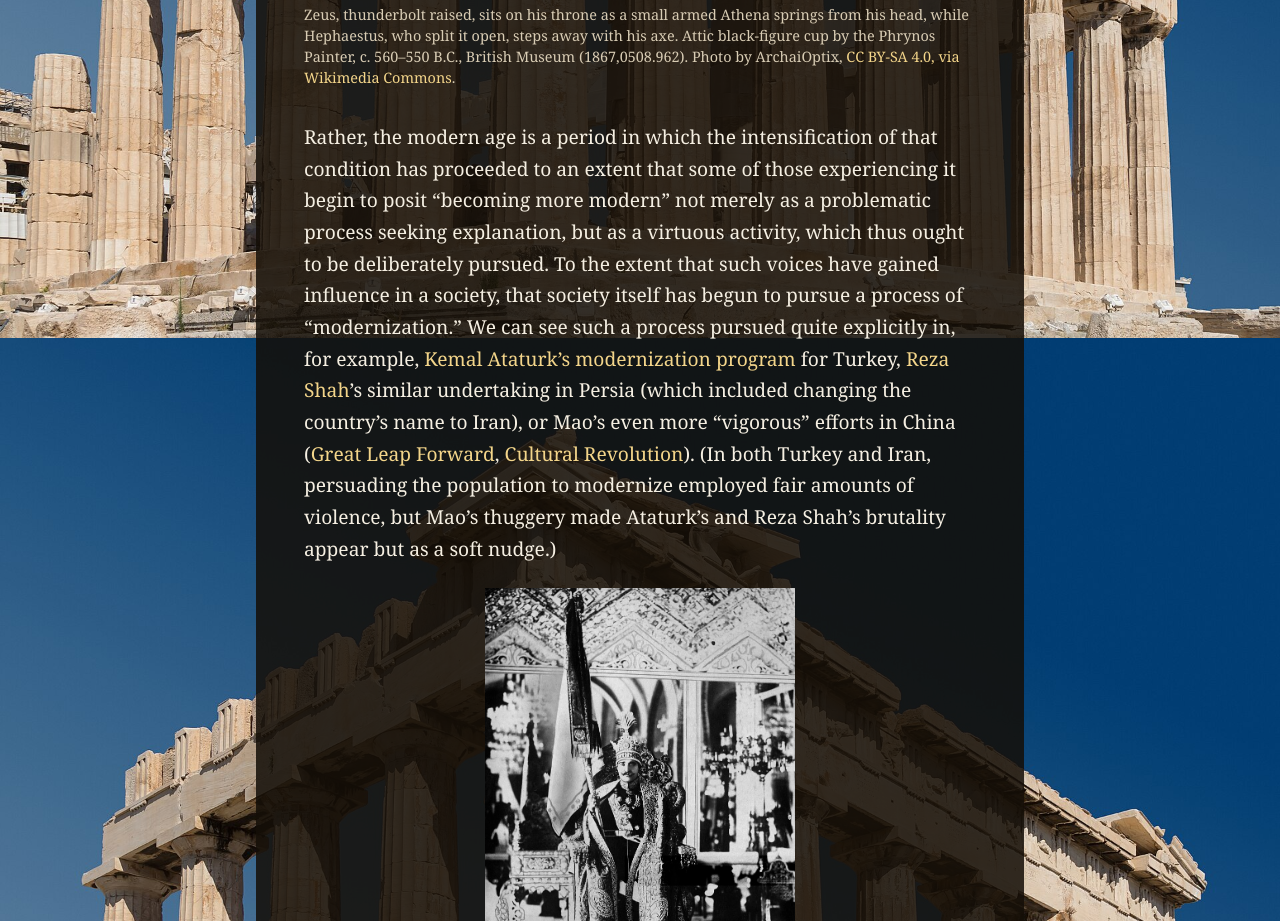
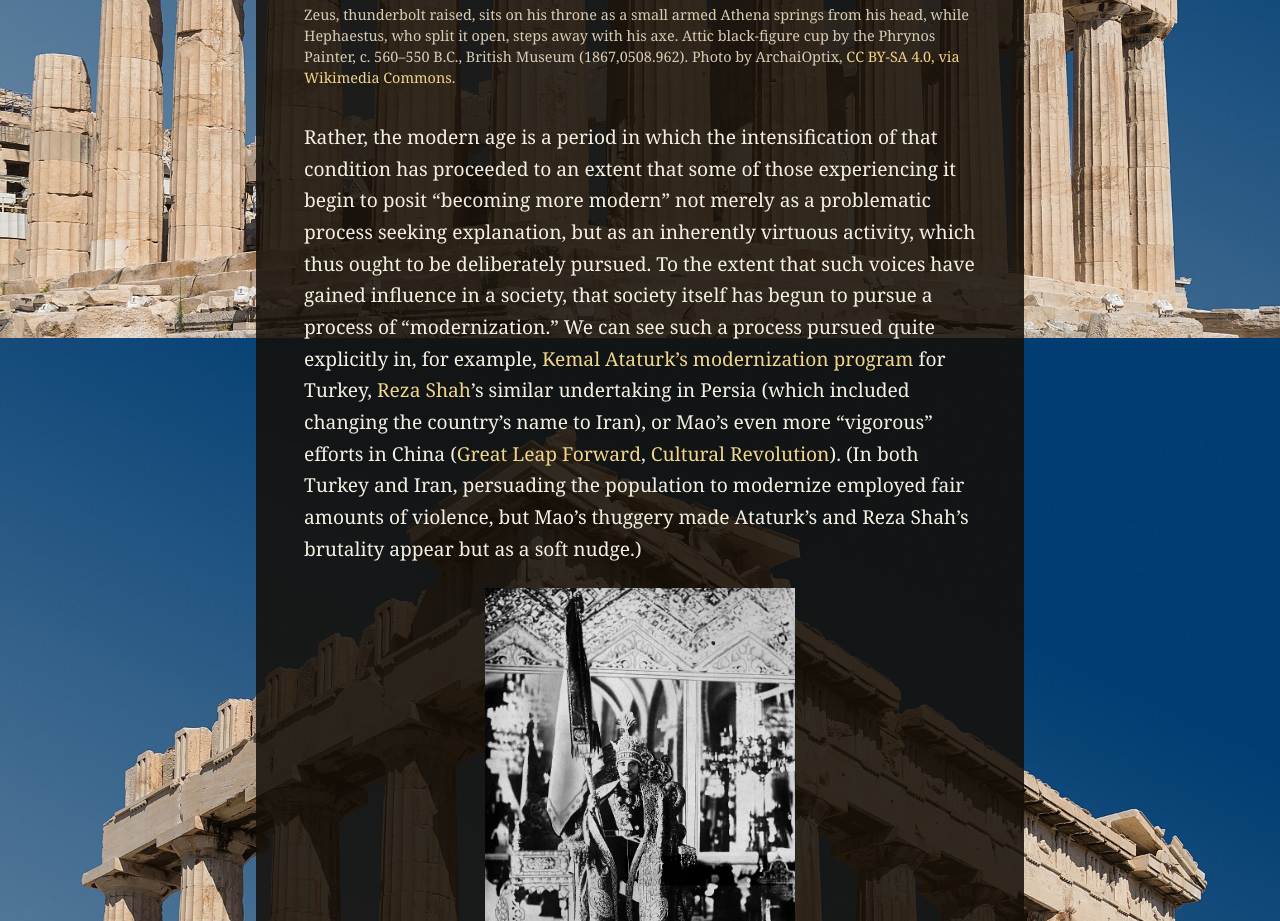
Before and after one commit to gcallah/TheIdeaOfJustice, a plain HTML site: page AncientGreece/intro.html in a window 1280 px wide. Shown: the part 3462-4383 px from the top of the page. Drawn offline with Linux system fonts and the light colour scheme.

Commit message:
Greece intro: "inherently virtuous activity"
Co-Authored-By: Claude Opus 5.5 <noreply@anthropic.com>

```diff
--- a/AncientGreece/intro.html
+++ b/AncientGreece/intro.html
@@ -31,7 +31,7 @@
         <figure>
         <img src="../images/birth-of-athena.jpg" class="smaller" alt="Black-figure vase painting of the bearded Zeus on a throne holding a thunderbolt, a tiny helmeted Athena rising from his head, and Hephaestus striding away holding an axe" /><figcaption>Zeus, thunderbolt raised, sits on his throne as a small armed Athena springs from his head, while Hephaestus, who split it open, steps away with his axe. Attic black-figure cup by the Phrynos Painter, c. 560–550 B.C., British Museum (1867,0508.962). Photo by ArchaiOptix, <a href="https://commons.wikimedia.org/wiki/File:Phrynos_Painter_-_ABV_169_3_-_introduction_of_Herakles_into_Olympos_-_birth_of_Athena_-_London_BM_1867-0508-962_-_02.jpg">CC BY-SA 4.0, via Wikimedia Commons</a>.</figcaption>
         </figure>
-        <p>Rather, the modern age is a period in which the intensification of that condition has proceeded to an extent that some of those experiencing it begin to posit “becoming more modern” not merely as a problematic process seeking explanation, but as a virtuous activity, which thus ought to be deliberately pursued. To the extent that such voices have gained influence in a society, that society itself has begun to pursue a process of “modernization.” We can see such a process pursued quite explicitly in, for example, <a href="https://en.wikipedia.org/wiki/Atat%C3%BCrk%27s_reforms">Kemal Ataturk’s modernization program</a> for Turkey, <a href="https://en.wikipedia.org/wiki/Reza_Shah">Reza Shah</a>’s similar undertaking in Persia (which included changing the country’s name to Iran), or Mao’s even more “vigorous” efforts in China (<a href="https://en.wikipedia.org/wiki/Great_Leap_Forward">Great Leap Forward</a>, <a href="https://en.wikipedia.org/wiki/Cultural_Revolution">Cultural Revolution</a>). (In both Turkey and Iran, persuading the population to modernize employed fair amounts of violence, but Mao’s thuggery made Ataturk’s and Reza Shah’s brutality appear but as a soft nudge.)</p>
+        <p>Rather, the modern age is a period in which the intensification of that condition has proceeded to an extent that some of those experiencing it begin to posit “becoming more modern” not merely as a problematic process seeking explanation, but as an inherently virtuous activity, which thus ought to be deliberately pursued. To the extent that such voices have gained influence in a society, that society itself has begun to pursue a process of “modernization.” We can see such a process pursued quite explicitly in, for example, <a href="https://en.wikipedia.org/wiki/Atat%C3%BCrk%27s_reforms">Kemal Ataturk’s modernization program</a> for Turkey, <a href="https://en.wikipedia.org/wiki/Reza_Shah">Reza Shah</a>’s similar undertaking in Persia (which included changing the country’s name to Iran), or Mao’s even more “vigorous” efforts in China (<a href="https://en.wikipedia.org/wiki/Great_Leap_Forward">Great Leap Forward</a>, <a href="https://en.wikipedia.org/wiki/Cultural_Revolution">Cultural Revolution</a>). (In both Turkey and Iran, persuading the population to modernize employed fair amounts of violence, but Mao’s thuggery made Ataturk’s and Reza Shah’s brutality appear but as a soft nudge.)</p>
         <figure>
         <img src="../images/reza-shah-coronation.jpg" class="smaller" alt="Reza Shah in coronation robes and plumed crown, standing before a throne" /><figcaption>Reza Shah at his coronation, Tehran, April 25, 1926. <a href="https://commons.wikimedia.org/wiki/File:Reza_shah_coronation.jpg">Public domain, via Wikimedia Commons</a>.</figcaption>
         </figure>
```
Also changed, not shown: 1 other file.
